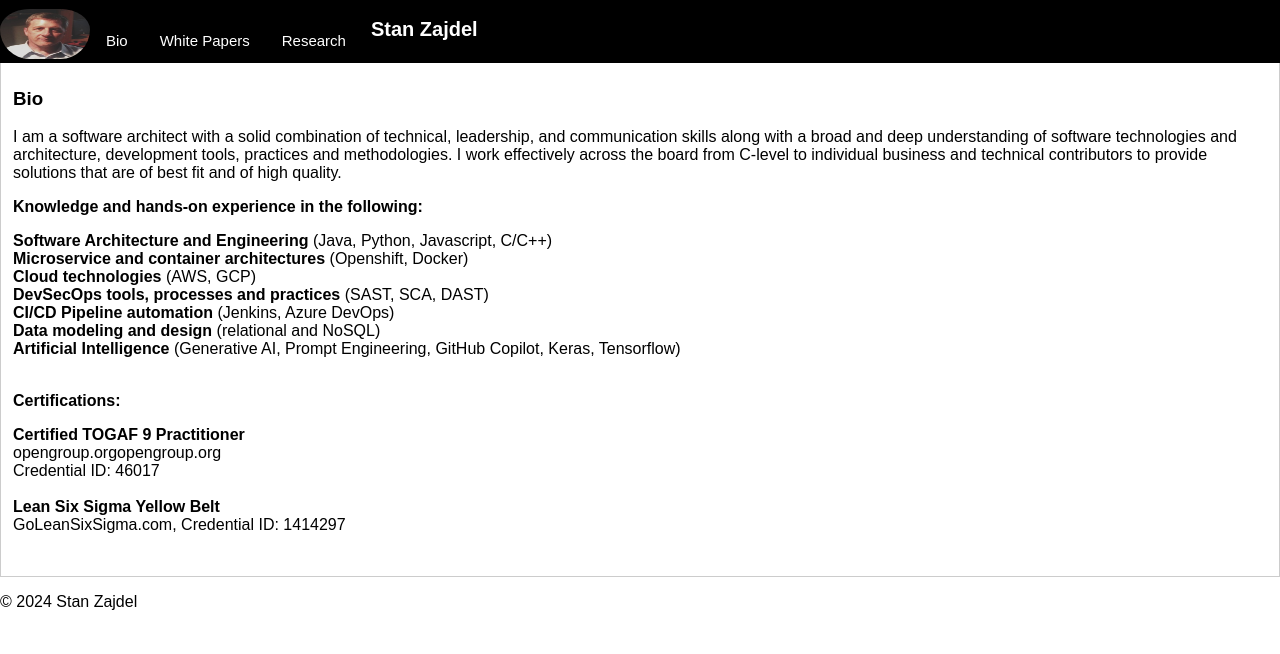
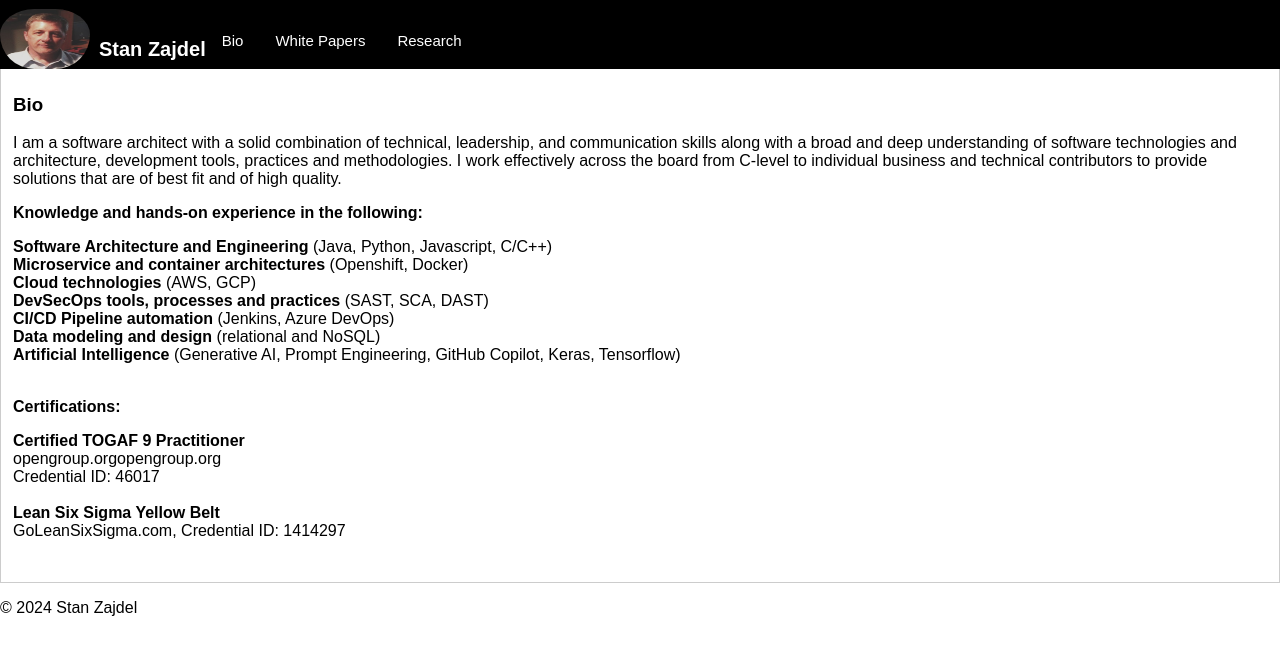
Before and after one commit to c62eu19/c62eu19.github.io, a plain HTML site: page index.html in a window 1280 px wide. Drawn offline with Linux system fonts and the light colour scheme.

Commit message:
Update index.html

```diff
--- a/index.html
+++ b/index.html
@@ -37,9 +37,9 @@
 <body>
 
 <div class="topnav" id="bioTopnav">
-  <img class="image" height="50" width="90" src="/assets/images/me.jfif">
+  <img class="image" height="60" width="90" src="/assets/images/me.jfif">
   <br/>
-  <span style="color:#fff;margin-top: 20px; margin-left: 9px; font-size: 20px; font-weight:600;">
+  <span style="color:#fff;margin-top: 20px; margin-left: 9px; font-size: 20px; font-weight:600; float:left;">
     Stan Zajdel
   </span>
  <a class="navbar-link" onclick="openTab(event, 'bio')">Bio</a>
```
